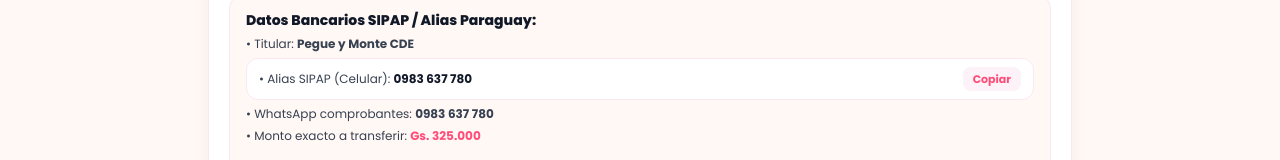
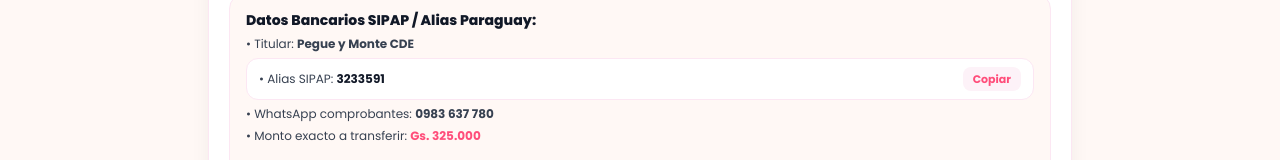
Before and after one commit to OscarSam7/Prontu, a Next.js app: page /pago in a window 1280 px wide. Shown: the part 413-573 px from the top of the page. Built offline with nearby package versions, Linux system fonts and the light colour scheme; no server answers; the database is empty.

Commit message:
Actualizar Alias SIPAP a 3233591

```diff
--- a/app/pago/page.tsx
+++ b/app/pago/page.tsx
@@ -352,11 +352,11 @@ export default function PagoPage() {
               <p>• Titular: <strong>Pegue y Monte CDE</strong></p>
               <div className="flex items-center justify-between gap-2 bg-white px-3 py-2 rounded-xl border border-pink-100">
                 <span>
-                  • Alias SIPAP (Celular): <strong className="text-gray-900">0983 637 780</strong>
+                  • Alias SIPAP: <strong className="text-gray-900">3233591</strong>
                 </span>
                 <button
                   type="button"
-                  onClick={() => navigator.clipboard?.writeText('0983637780')}
+                  onClick={() => navigator.clipboard?.writeText('3233591')}
                   className="px-2.5 py-1 rounded-lg bg-pink-50 text-brand-pink font-bold text-[11px] hover:bg-brand-pink hover:text-white transition"
                 >
                   Copiar
```
